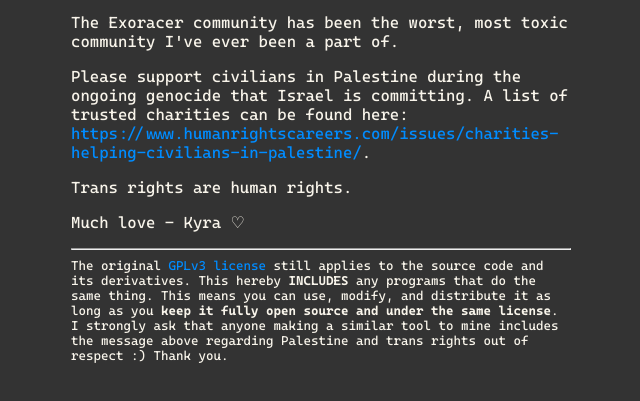
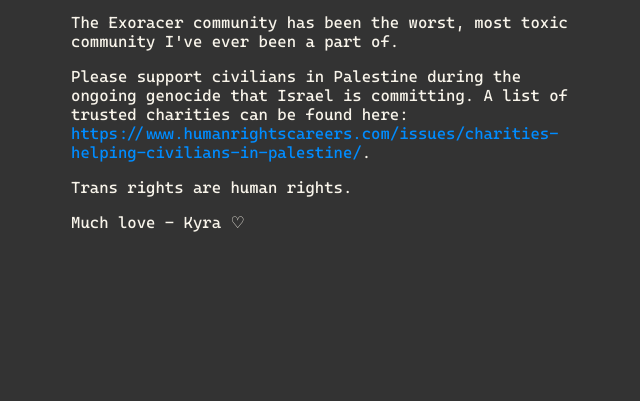
Before and after one commit to skycloudd/exo_image2, a plain HTML site: page out/index.html in a window 1280 px wide. Shown: the part 151-552 px from the top of the page, without its empty margins (319-959 px from the left). Drawn offline with Linux system fonts and the light colour scheme.

Commit message:
Revert "add notice"
This reverts commit 5fb062cc1dc3eb7078497fb6f5ed038ffa202624.

```diff
--- a/out/index.html
+++ b/out/index.html
@@ -46,19 +46,6 @@
             <p>Trans rights are human rights.</p>
 
             <p>Much love - Kyra ♡</p>
-
-            <hr />
-
-            <footer>
-                The original <a href="./LICENSE">GPLv3 license</a> still applies
-                to the source code and its derivatives. This hereby
-                <b>INCLUDES</b> any programs that do the same thing. This means
-                you can use, modify, and distribute it as long as you
-                <b>keep it fully open source and under the same license</b>. I
-                strongly ask that anyone making a similar tool to mine includes
-                the message above regarding Palestine and trans rights out of
-                respect :) Thank you.
-            </footer>
         </main>
     </body>
 </html>
--- a/out/style.css
+++ b/out/style.css
@@ -57,7 +57,3 @@
     border-radius: 0.5rem;
     display: inline-block;
 }
-
-footer {
-    font-size: 0.8rem;
-}
```
Also changed, not shown: 1 other file.
